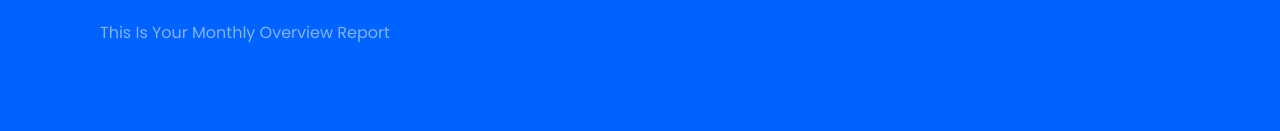
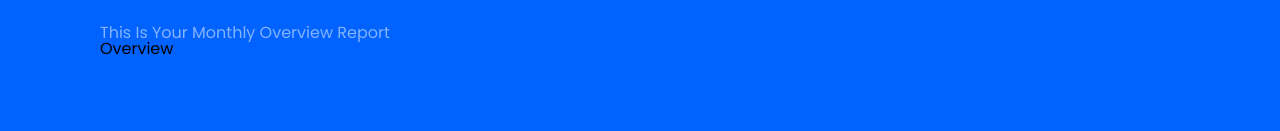
Before and after one commit to UndeadMe/react-dashboard, a React (Vite) app: page / in a window 1280 px wide. Shown: the part 309-440 px from the top of the page. Built offline with nearby package versions, Linux system fonts and the light colour scheme.

Commit message:
fixed the index page problem

```diff
--- a/src/pages/Root.jsx
+++ b/src/pages/Root.jsx
@@ -5,6 +5,11 @@
 import RouteMenu from '../components/RouteMenu'
 
 import { ROUTES } from '../router/routerConfig'
+
+import { Outlet } from 'react-router-dom';
+
+
+
 
 export default function Root() {
     return (
@@ -21,6 +26,8 @@
 
                         <RouteMenu routes={ROUTES} />
                     </div>
+
+                    <Outlet />
                 </header>
             </Container>
         </header>
--- a/src/router/router.jsx
+++ b/src/router/router.jsx
@@ -1,4 +1,4 @@
-import { createBrowserRouter } from "react-router-dom"
+import { createBrowserRouter, Navigate } from "react-router-dom"
 
 import Root from '../pages/Root'
 import Overview from '../pages/Overview'
@@ -28,6 +28,9 @@
         children: [
             {
                 index: true,
+                element: <Overview />
+            }
+            ,{
                 path: OverviewPath,
                 element: <Overview />
             },
```
